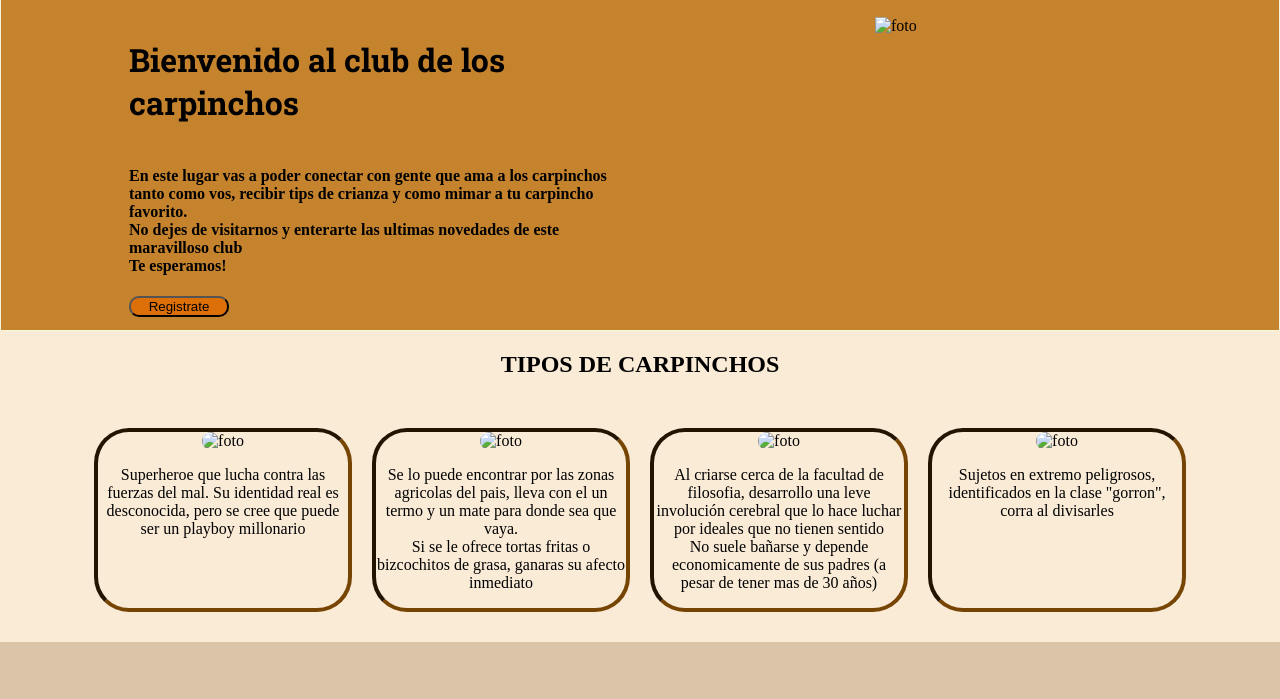
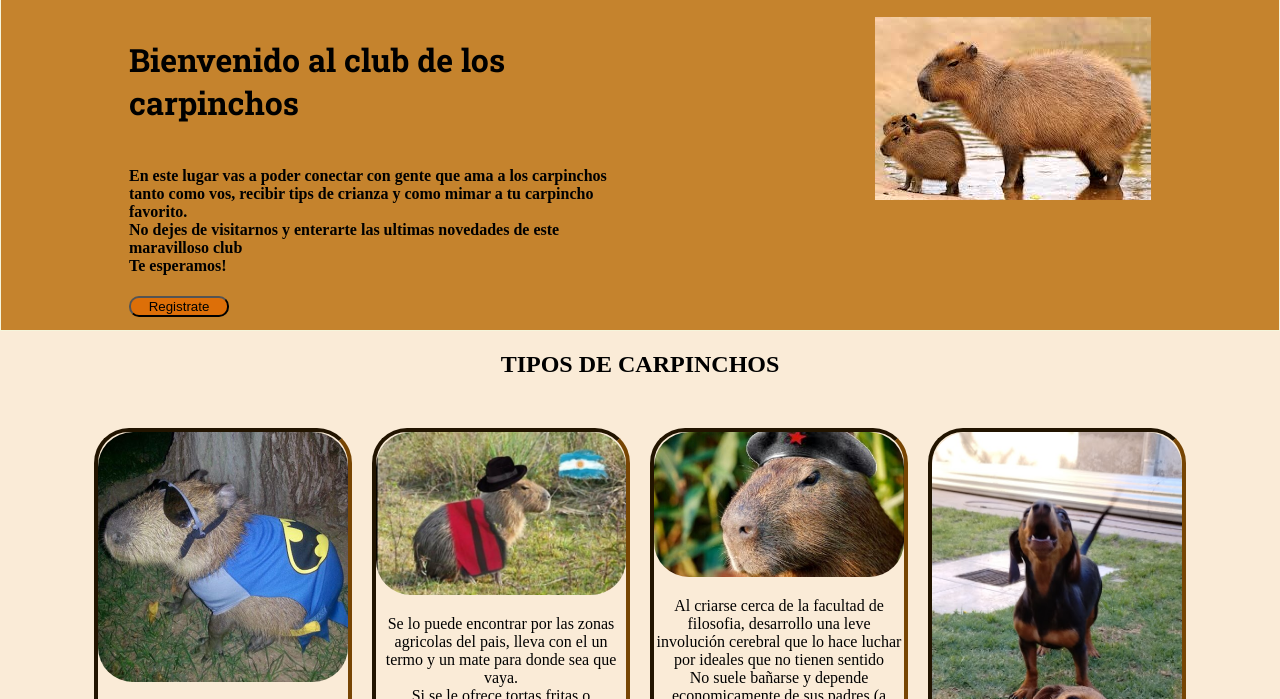
Before and after one commit to DavidAcosta86/First-web, a plain HTML site: page index.html in a window 1280 px wide. Shown: the part 64-763 px from the top of the page. Drawn offline with Linux system fonts and the light colour scheme; the site is published under a folder, as on GitHub Pages, so addresses that start at the root find nothing; a web font is replaced by a local one.

Commit message:
Se reparo bug no se veian las imagenes
se elimino un / antes del href

```diff
--- a/index.html
+++ b/index.html
@@ -10,14 +10,14 @@
     <meta charset="UTF-8" />
     <meta name="viewport" content="width=device-width, initial-scale=1.0" />
     <title>Web-test</title>
-    <link rel="icon" href="/Images/images.png" type="image/x-icon" />
+    <link rel="icon" href="Images/images.png" type="image/x-icon" />
     <link rel="stylesheet" href="stylecapy.css" />
   </head>
 
   <body>
     <header>
       <div class="navis">
-        <img id="logo" src="/Images/images.png" alt="Logo" />
+        <img id="logo" src="Images/images.png" alt="Logo" />
         <h2 id="lote">Carpinchopolis</h2>
         <ul>
           <li>
@@ -42,21 +42,21 @@
           </h4>
           <button class="button" href="index.html">Registrate</button>
         </div>
-        <img src="/Images/capy1.jpg" height="183" width="276" alt="foto" />
+        <img src="Images/capy1.jpg" height="183" width="276" alt="foto" />
       </div>
     </header>
     <main>
       <h2 class="titmain">TIPOS DE CARPINCHOS</h2>
       <div class="lista">
         <div class="element">
-          <img class="tb" src="/Images/baticarpi.jpg" alt="foto" />
+          <img class="tb" src="Images/baticarpi.jpg" alt="foto" />
           <p>
             Superheroe que lucha contra las fuerzas del mal. Su identidad real
             es desconocida, pero se cree que puede ser un playboy millonario
           </p>
         </div>
         <div class="element">
-          <img class="tb" src="/Images/carpigaucho.jpg" alt="foto" />
+          <img class="tb" src="Images/carpigaucho.jpg" alt="foto" />
           <p>
             Se lo puede encontrar por las zonas agricolas del pais, lleva con el
             un termo y un mate para donde sea que vaya. <br />
@@ -65,7 +65,7 @@
           </p>
         </div>
         <div class="element">
-          <img class="tb" src="/Images/zurdincho.jpg" alt="foto" />
+          <img class="tb" src="Images/zurdincho.jpg" alt="foto" />
           <p>
             Al criarse cerca de la facultad de filosofia, desarrollo una leve
             involución cerebral que lo hace luchar por ideales que no tienen
@@ -75,7 +75,7 @@
           </p>
         </div>
         <div class="element">
-          <img class="tb" src="/Images/falsos.jpg" alt="foto" />
+          <img class="tb" src="Images/falsos.jpg" alt="foto" />
           <p>
             Sujetos en extremo peligrosos, identificados en la clase "gorron",
             corra al divisarles
```
